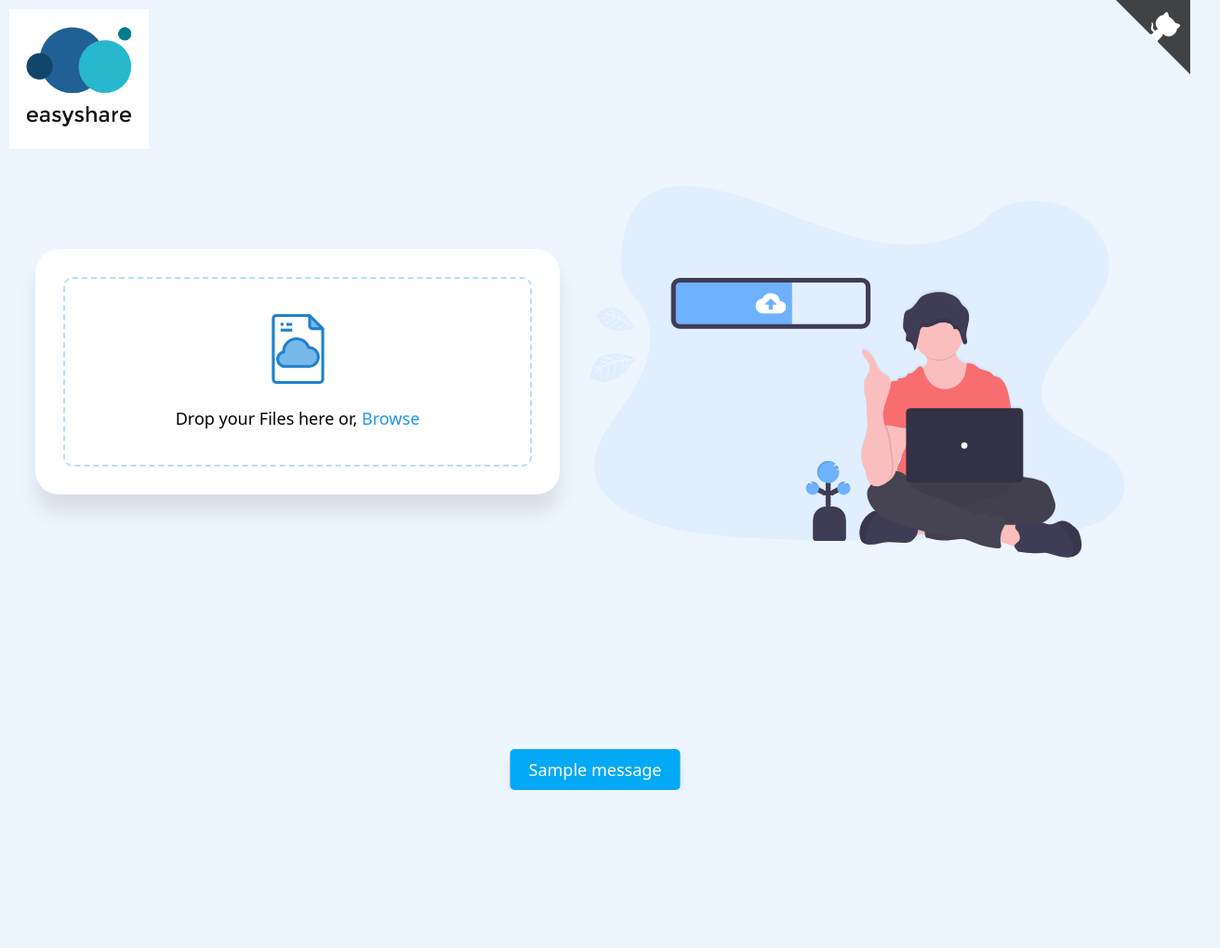
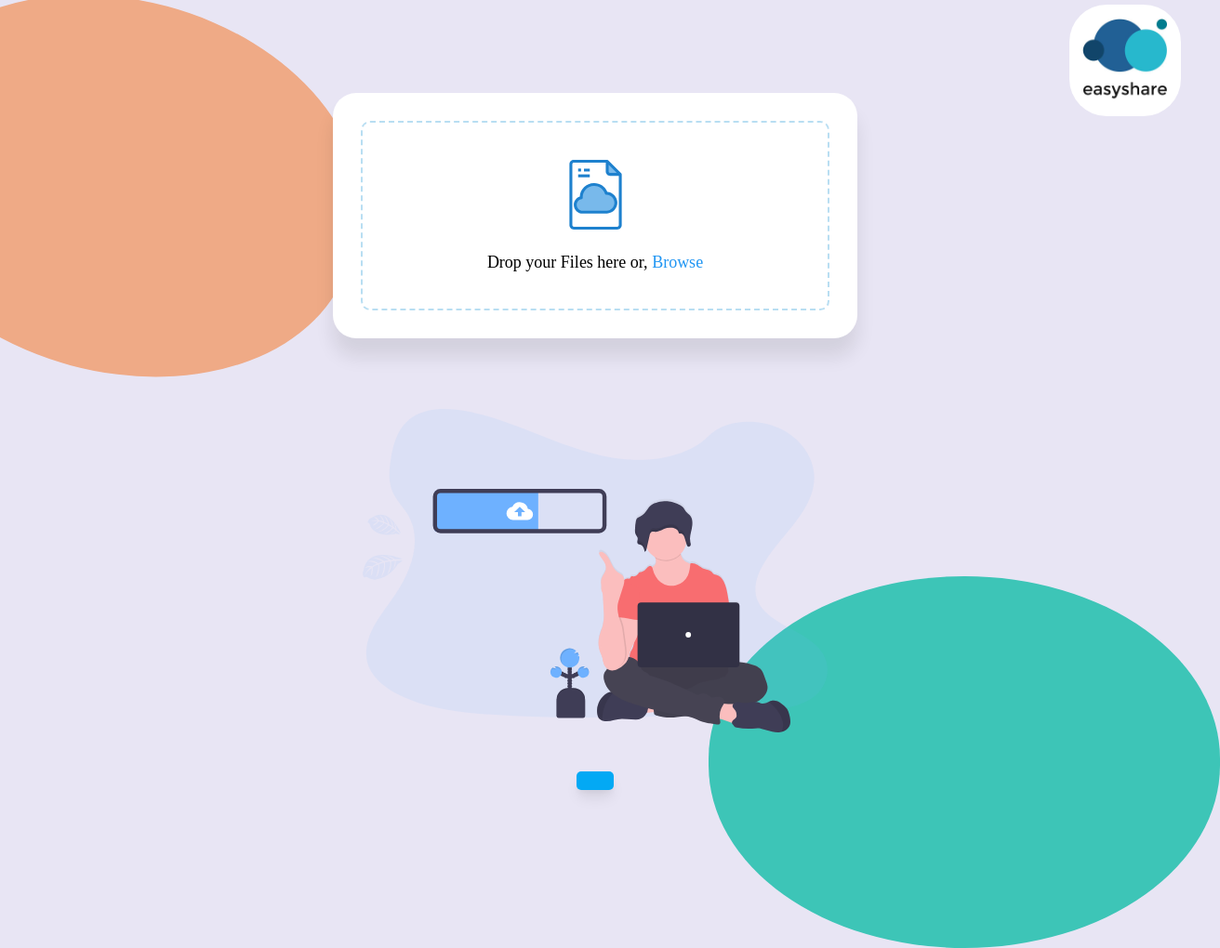
Before and after one commit to rjt007/EasyShare-App, a plain HTML site: page index.html in a window 1280 px wide. Shown: the whole page at 93% size, 1312 px wide, since content can reach past the window. Before the commit the page ends 850 px from the top, so only its background shows below. Drawn offline with Linux system fonts and the light colour scheme.

Commit message:
design change

```diff
--- a/index.html
+++ b/index.html
@@ -1,16 +1,17 @@
 <!DOCTYPE html>
 <html lang="en">
-
 <head>
     <meta charset="UTF-8">
+    <meta http-equiv="X-UA-Compatible" content="IE=edge">
     <meta name="viewport" content="width=device-width, initial-scale=1.0">
     <title>EasyShare - File Sharing Made Easy</title>
     <link rel="shortcut icon" href="favicon.ico" type="image/x-icon">
     <link rel="stylesheet" href="style.css">
 </head>
-
 <body>
     <img src="./logo.jpeg" alt="EasyShare Logo" class="logo">
+    <div class="cir"></div>
+    <div class="cird"></div>
     <section class="upload-container">
         <form action="">
             <div class="drop-zone">
@@ -65,24 +66,7 @@
         </div>
     </section>
     <div class="image-vector"></div>
-    <div class="toast">Sample message</div>
-
-    <!-- github fork button -->
-    <a href="https://github.com/rjt007/EasyShare-API/" class="github-corner" aria-label="View source on GitHub">
-        <svg width="80" height="80" viewbox="0 0 250 250"
-            style="fill:#131315c9; color:#fff; position: absolute; top: 0; border: 0; right: 0;" aria-hidden="true">
-            <path d="M0,0 L115,115 L130,115 L142,142 L250,250 L250,0 Z"></path>
-            <path
-                d="M128.3,109.0 C113.8,99.7 119.0,89.6 119.0,89.6 C122.0,82.7 120.5,78.6 120.5,78.6 C119.2,72.0 123.4,76.3 123.4,76.3 C127.3,80.9 125.5,87.3 125.5,87.3 C122.9,97.6 130.6,101.9 134.4,103.2"
-                fill="currentColor" style="transform-origin: 130px 106px;" class="octo-arm">
-            </path>
-            <path
-                d="M115.0,115.0 C114.9,115.1 118.7,116.5 119.8,115.4 L133.7,101.6 C136.9,99.2 139.9,98.4 142.2,98.6 C133.8,88.0 127.5,74.4 143.8,58.0 C148.5,53.4 154.0,51.2 159.7,51.0 C160.3,49.4 163.2,43.6 171.4,40.1 C171.4,40.1 176.1,42.5 178.8,56.2 C183.1,58.6 187.2,61.8 190.9,65.4 C194.5,69.0 197.7,73.2 200.1,77.6 C213.8,80.2 216.3,84.9 216.3,84.9 C212.7,93.1 206.9,96.0 205.4,96.6 C205.1,102.4 203.0,107.8 198.3,112.5 C181.9,128.9 168.3,122.5 157.7,114.1 C157.9,116.9 156.7,120.9 152.7,124.9 L141.0,136.5 C139.8,137.7 141.6,141.9 141.8,141.8 Z"
-                fill="currentColor" class="octo-body">
-            </path>
-        </svg>
-    </a>
+    <div class="toast"></div>
     <script src="script.js"></script>
 </body>
-
 </html>
--- a/style.css
+++ b/style.css
@@ -1,3 +1,40 @@
+body {
+  margin: 0;
+  background-color: #e8e5f4;
+  height: 100vh;
+  width: 100vw;
+  display: grid;
+  place-items: center;
+  overflow: hidden;
+}
+
+.cir{
+  height: 400px;
+  width:520px;
+  background-color:#efaa86;
+  border-radius: 700px/500px;
+  transform: rotate(15deg);
+  position: absolute;
+  margin-left:-80vw;
+  margin-top:-50vh;
+  overflow: hidden;
+  z-index: -1;
+}
+
+.cird{
+  position: absolute;
+  height: 400px;
+  width:550px;
+  background-color:#3dc5b7;
+  border-radius: 700px/500px;
+  margin-left:80vw;
+  margin-top:105vh;
+  margin-right: 18vw;
+  overflow: hidden;
+  z-index: -1;
+}
+
+
 :root {
   --main-bg-color: #edf5fe;
   --light-blue: #03a9f4;
@@ -5,28 +42,22 @@
   --container-width: 500px;
 }
 
-body {
-  font-family: system-ui;
-  background: var(--main-bg-color);
-  height: 98vh;
-  overflow: hidden;
-}
-
 .logo {
   position: absolute;
-  top: 10px;
-  left: 10px;
-  width: 150px;
+  top: 5px;
+  right:10px;
+  width: 120px;
+  border-radius: 40px;
 }
 
 .image-vector {
-  width: 50vw;
-  height: 50vh;
+  width: 500px;
+  height: 500px;
   background: url(/undraw-upload.svg) no-repeat center;
   background-size: contain;
+
 }
 
-body,
 .upload-container,
 .drop-zone {
   display: flex;
@@ -42,6 +73,7 @@ body,
   background: #ffffff;
   border-radius: 25px;
   box-shadow: 0px 20px 20px 0px #00000017;
+  margin-top: 100px;
 }
 
 .drop-zone {
@@ -246,6 +278,11 @@ body,
   cursor: pointer;
 }
 
+button:hover{
+  color: black;
+  background-color: #03a9f4;
+}
+
 .toast {
   position: absolute;
   bottom: 10px;
@@ -272,6 +309,16 @@ body,
   .image-vector {
     display: none;
   }
+  .upload-container{
+    background: #ffffff;
+    border-radius: 25px;
+    box-shadow: 0px 20px 20px 0px #00000017;
+    margin-top: 50px;
+    z-index: 26;
+  }
+  .logo{
+    display: none;
+  }
   .email-container .filed {
     flex-direction: column;
   }
```
